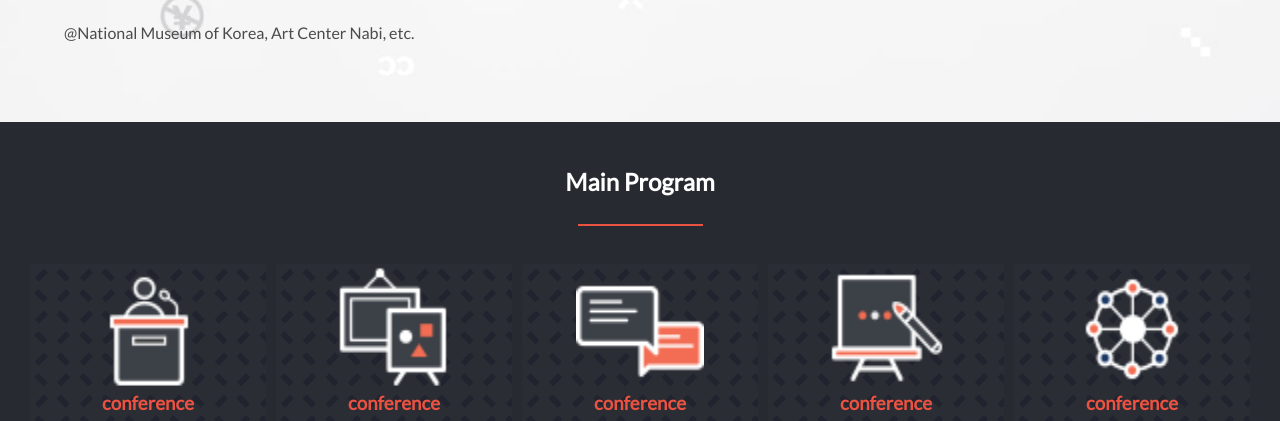
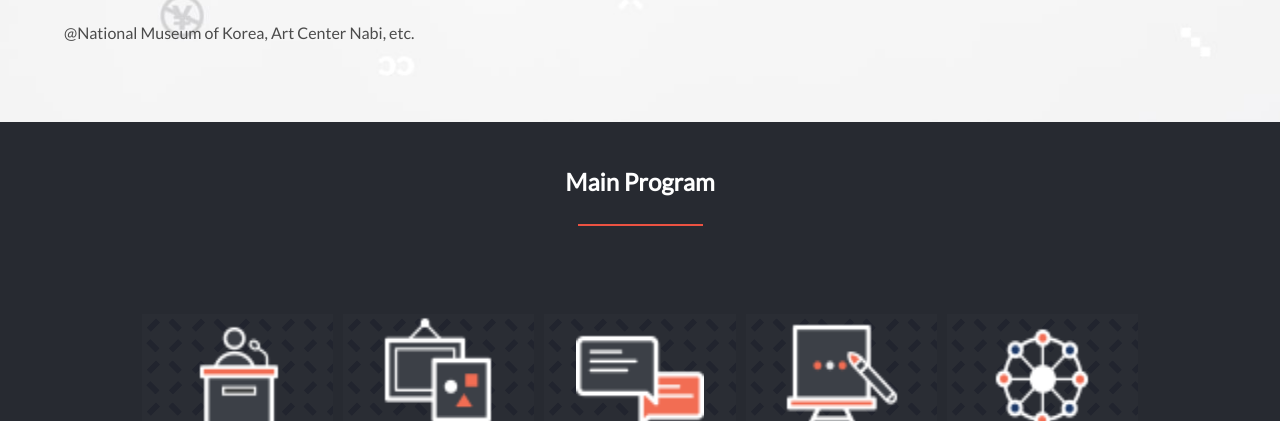
Before and after one commit to leehaney254/Castapone, a website: page index.html in a window 1280 px wide. Shown: the part 531-952 px from the top of the page. Drawn offline with Linux system fonts and the light colour scheme.

Commit message:
Style: Add margin to speaker section

```diff
--- a/index.html
+++ b/index.html
@@ -65,22 +65,22 @@
       </div>
       <div class="iconcards">
         <img src="./assets/exhibition.png" alt="exhibition Icon" class="imgs">
-        <h3 class="textColor conspace">conference</h3>
+        <h3 class="textColor conspace">Exhibition</h3>
         <p>Listen to lectures from speakers from various countries and find out about the latest global trends.</p>
       </div>
       <div class="iconcards">
         <img src="./assets/forum.png" alt="Forum Icon" class="imgs">
-        <h3 class="textColor conspace">conference</h3>
+        <h3 class="textColor conspace">Forum</h3>
         <p>Listen to lectures from speakers from various countries and find out about the latest global trends.</p>
       </div>
       <div class="iconcards">
         <img src="./assets/workshop.png" alt="Workshop Icon" class="imgs">
-        <h3 class="textColor conspace">conference</h3>
+        <h3 class="textColor conspace">Workshop</h3>
         <p>Listen to lectures from speakers from various countries and find out about the latest global trends.</p>
       </div>
       <div class="iconcards">
         <img src="./assets/ignite.png" alt="Ignite Icon" class="imgs">
-        <h3 class="textColor conspace">conference</h3>
+        <h3 class="textColor conspace">Ignite</h3>
         <p>Listen to lectures from speakers from various countries and find out about the latest global trends.</p>
       </div>
     </div>
--- a/syles.css
+++ b/syles.css
@@ -419,6 +419,7 @@ a:hover {
 
   #progspace {
     display: flex;
+    margin: 5rem 7rem;
   }
 
   .iconcards {
@@ -469,6 +470,7 @@ a:hover {
 
   #dynamic {
     grid-template-columns: auto auto;
+    margin: 0 7rem;
   }
 
   .noAncStyl {
```
